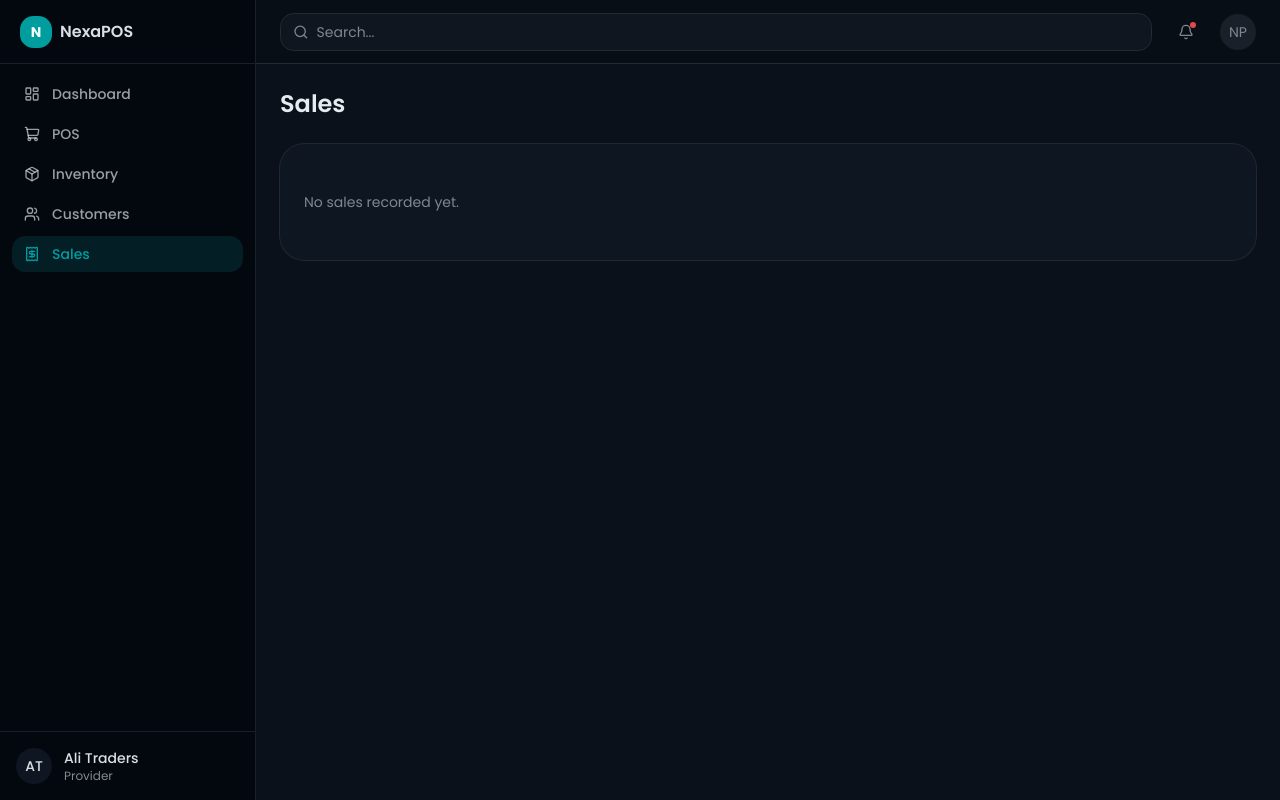
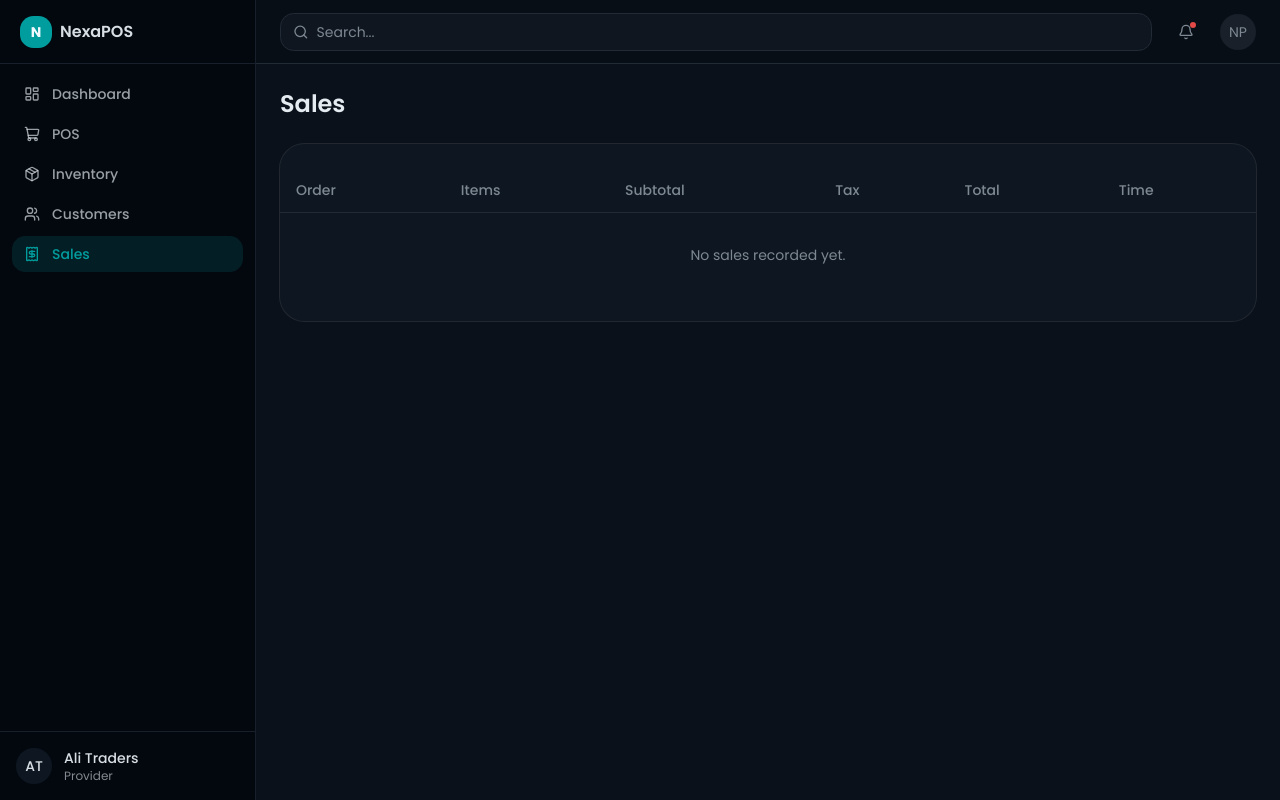
Before and after one commit to azeef-dev/nexa-pos, a Next.js app: page /provider/sales in a window 1280 px wide. Built offline with nearby package versions, Linux system fonts and the light colour scheme.

Commit message:
feat: enhance SalesPage to display sales data in a table format

```diff
--- a/src/app/(dashboard)/provider/sales/page.js
+++ b/src/app/(dashboard)/provider/sales/page.js
@@ -1,11 +1,59 @@
+"use client";
+
 import { Card, CardContent } from "@/components/ui/card";
+import { useSalesStore } from "@/lib/store/sales-store";
+
+function formatTime(iso) {
+    return new Date(iso).toLocaleString(undefined, {
+        hour: "2-digit",
+        minute: "2-digit",
+        day: "2-digit",
+        month: "short",
+    });
+}
 
 export default function SalesPage() {
+    const sales = useSalesStore((s) => s.sales);
+
     return (
         <div>
             <h1 className="mb-6 text-2xl font-semibold text-foreground">Sales</h1>
-            <Card>
-                <CardContent className="p-6 text-sm text-muted-foreground">No sales recorded yet.</CardContent>
+            <Card className="border-border/60">
+                <CardContent className="p-0">
+                    <table className="w-full text-sm">
+                        <thead>
+                            <tr className="border-b border-border text-left text-muted-foreground">
+                                <th className="px-4 py-3 font-medium">Order</th>
+                                <th className="px-4 py-3 font-medium">Items</th>
+                                <th className="px-4 py-3 font-medium">Subtotal</th>
+                                <th className="px-4 py-3 font-medium">Tax</th>
+                                <th className="px-4 py-3 font-medium">Total</th>
+                                <th className="px-4 py-3 font-medium">Time</th>
+                            </tr>
+                        </thead>
+                        <tbody>
+                            {sales.map((sale, index) => (
+                                <tr key={sale.id} className="border-b border-border last:border-0">
+                                    <td className="px-4 py-3 text-foreground">#{sales.length - index}</td>
+                                    <td className="px-4 py-3 text-muted-foreground">
+                                        {sale.items.map((i) => `${i.name} x${i.qty}`).join(", ")}
+                                    </td>
+                                    <td className="px-4 py-3 text-foreground">Rs. {sale.subtotal.toFixed(2)}</td>
+                                    <td className="px-4 py-3 text-muted-foreground">Rs. {sale.tax.toFixed(2)}</td>
+                                    <td className="px-4 py-3 font-medium text-foreground">Rs. {sale.total.toFixed(2)}</td>
+                                    <td className="px-4 py-3 text-muted-foreground">{formatTime(sale.date)}</td>
+                                </tr>
+                            ))}
+                            {sales.length === 0 && (
+                                <tr>
+                                    <td colSpan={6} className="px-4 py-8 text-center text-muted-foreground">
+                                        No sales recorded yet.
+                                    </td>
+                                </tr>
+                            )}
+                        </tbody>
+                    </table>
+                </CardContent>
             </Card>
         </div>
     );
```
